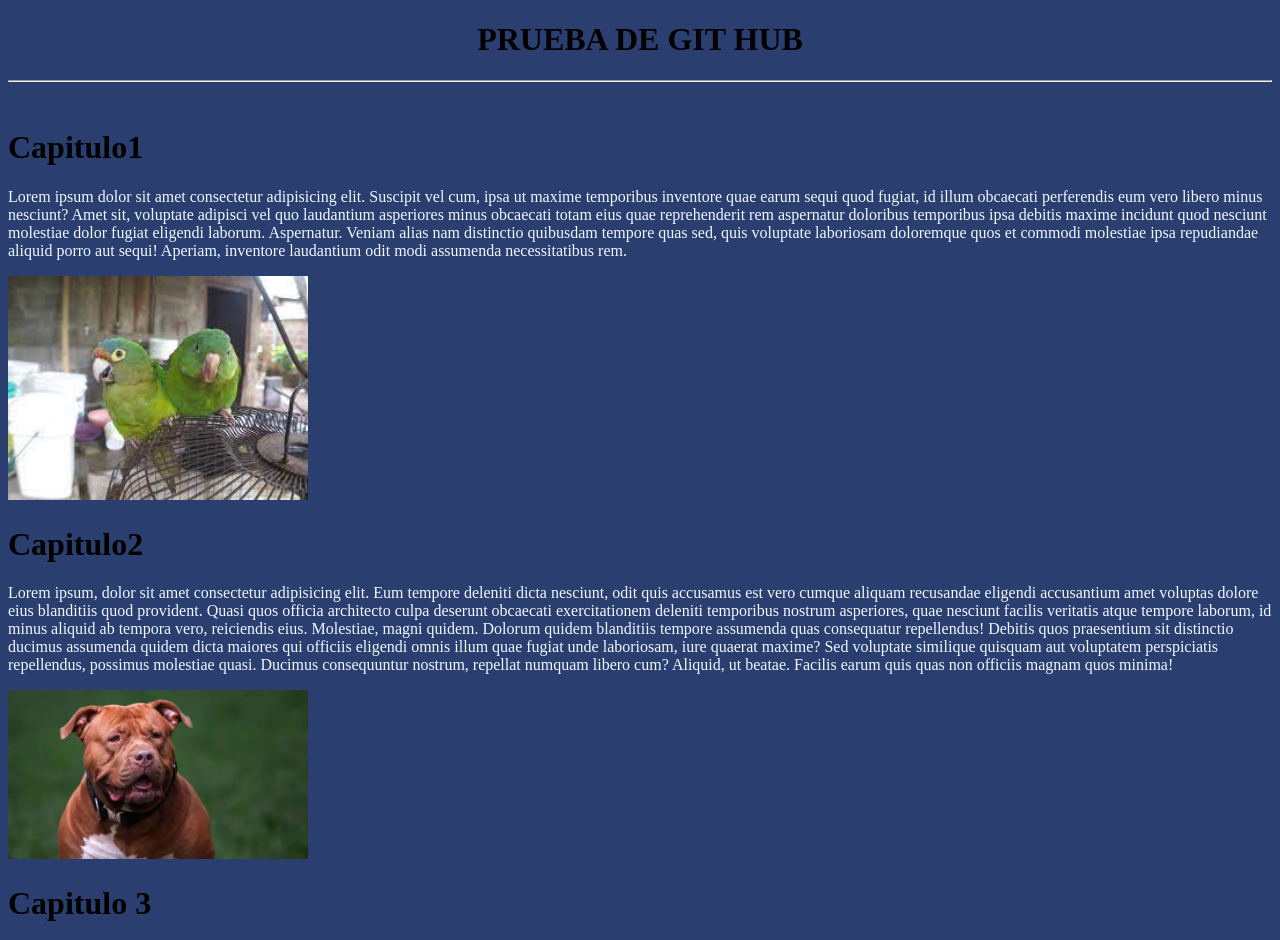
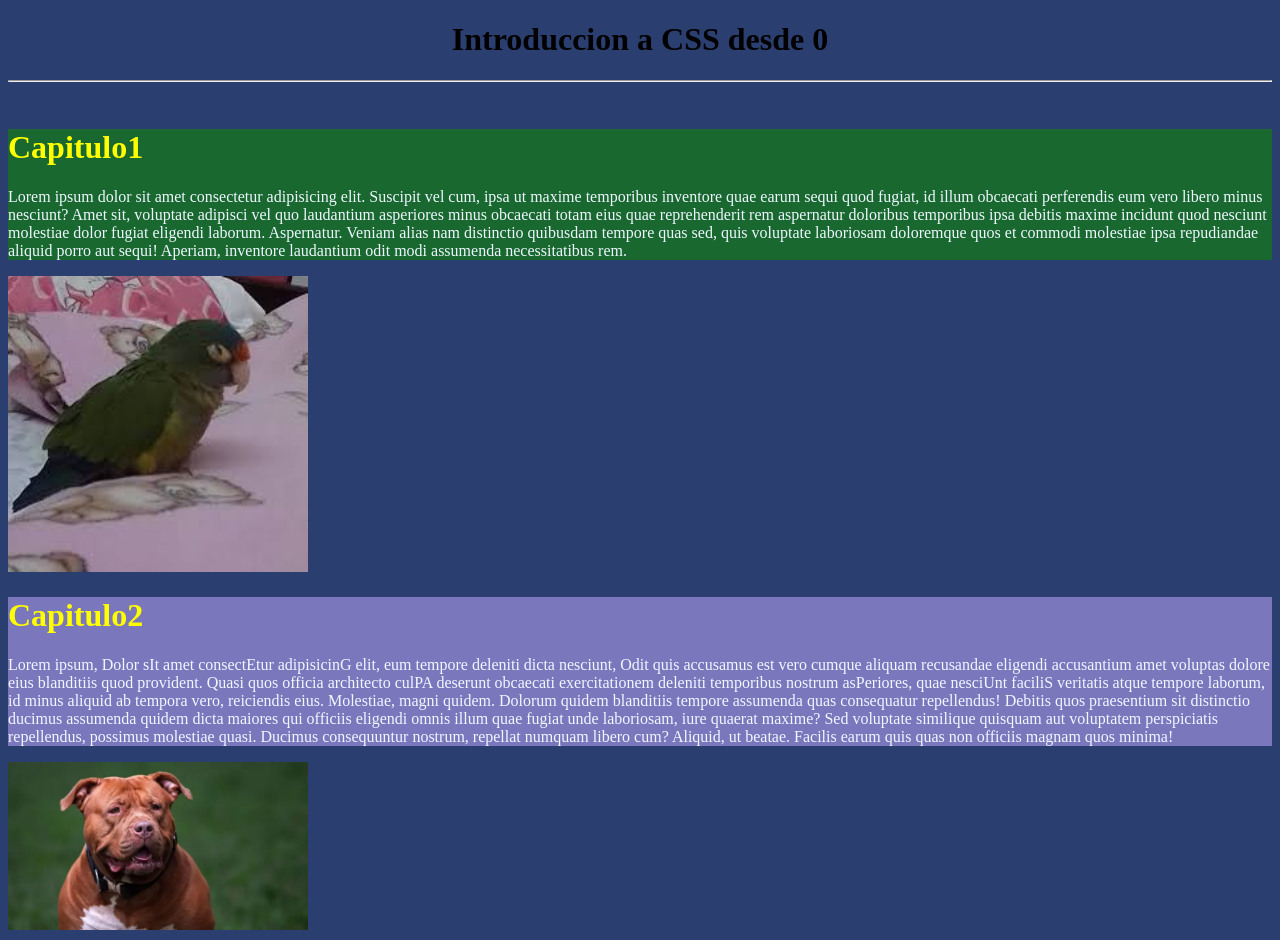
Before and after one commit to ARodriguezGK/Practica2, a plain HTML site: page paginas/index.html in a window 1280 px wide. Shown: the top 940 px of the page. Drawn offline with Linux system fonts and the light colour scheme.

Commit message:
Trabajo de clases

```diff
--- a/paginas/index.html
+++ b/paginas/index.html
@@ -8,34 +8,34 @@
 </head>
 <body style="background-color: #2A3E6F;">
     <div>
-        <h1 style="text-align: center;">PRUEBA DE GIT HUB</h1>
+        <h1 style="text-align: center;">Introduccion a CSS desde 0</h1>
         <hr>
     </div>
 <br>
-    <div>
-        <h1>Capitulo1</h1>
+    <div style="background-color: rgb(24, 104, 48);">
+        <h1 style="color: yellow;">Capitulo1</h1>
         <p style="color: aliceblue;">Lorem ipsum dolor sit amet consectetur adipisicing elit. Suscipit vel cum, ipsa ut maxime temporibus inventore quae earum sequi quod fugiat, id illum obcaecati perferendis eum vero libero minus nesciunt?
         Amet sit, voluptate adipisci vel quo laudantium asperiores minus obcaecati totam eius quae reprehenderit rem aspernatur doloribus temporibus ipsa debitis maxime incidunt quod nesciunt molestiae dolor fugiat eligendi laborum. Aspernatur.
         Veniam alias nam distinctio quibusdam tempore quas sed, quis voluptate laboriosam doloremque quos et commodi molestiae ipsa repudiandae aliquid porro aut sequi! Aperiam, inventore laudantium odit modi assumenda necessitatibus rem.</p>
 
     </div>
-    <img src="../img/chocoyos.jpg" width="300px" alt="lorito">
+    <img src="../img/zzz.jpg" width="300px" alt="lorito">
 <br>
-    <div>
-        <h1>Capitulo2</h1>
-        <p style="color: aliceblue;">Lorem ipsum, dolor sit amet consectetur adipisicing elit. Eum tempore deleniti dicta nesciunt, odit quis accusamus est vero cumque aliquam recusandae eligendi accusantium amet voluptas dolore eius blanditiis quod provident.
-        Quasi quos officia architecto culpa deserunt obcaecati exercitationem deleniti temporibus nostrum asperiores, quae nesciunt facilis veritatis atque tempore laborum, id minus aliquid ab tempora vero, reiciendis eius. Molestiae, magni quidem.
+    <div style="background-color: rgb(123, 119, 189);">
+        <h1 style="color: yellow;">Capitulo2</h1>
+        <p style="color: aliceblue;">Lorem ipsum, Dolor sIt amet consectEtur adipisicinG elit, eum tempore deleniti dicta nesciunt, Odit quis accusamus est vero cumque aliquam recusandae eligendi accusantium amet voluptas dolore eius blanditiis quod provident.
+        Quasi quos officia architecto culPA deserunt obcaecati exercitationem deleniti temporibus nostrum asPeriores, quae nesciUnt faciliS veritatis atque tempore laborum, id minus aliquid ab tempora vero, reiciendis eius. Molestiae, magni quidem.
         Dolorum quidem blanditiis tempore assumenda quas consequatur repellendus! Debitis quos praesentium sit distinctio ducimus assumenda quidem dicta maiores qui officiis eligendi omnis illum quae fugiat unde laboriosam, iure quaerat maxime?
         Sed voluptate similique quisquam aut voluptatem perspiciatis repellendus, possimus molestiae quasi. Ducimus consequuntur nostrum, repellat numquam libero cum? Aliquid, ut beatae. Facilis earum quis quas non officiis magnam quos minima!</p>
 
     </div>
     <img src="../img/b0502ad0-be36-11ef-a761-a90dfaf55a88.jpg.webp" width="300px" alt="chucho">
 <br>
-    <div>
-        <h1>Capitulo 3</h1>
+    <div style="background-color: rgb(41, 14, 71);">
+        <h1 style="color: yellow;">Capitulo 3</h1>
        <p style="color: aliceblue;"> Lorem, ipsum dolor sit amet consectetur adipisicing elit. Mollitia, consequuntur dicta. Iusto, similique omnis in deserunt sequi quia dignissimos quibusdam nesciunt aperiam quasi architecto atque dolor distinctio laborum suscipit esse!
         Velit exercitationem eveniet quis temporibus voluptates, labore quos autem provident sequi iste quia cum earum obcaecati molestiae commodi est repudiandae totam, expedita animi nemo illum voluptas! Vel ipsa quidem voluptatum!
-        Facere assumenda quia nostrum voluptate quae corrupti dolores ipsum reprehenderit, doloribus labore! Tempora deleniti officia sed alias cumque, molestias accusantium libero facere cupiditate maiores dicta voluptates et quaerat id architecto.</p>
+        Facere assumenda quia nostrum voluptate quae corrupti dolores ipsum reprehenderit, doloribus labore! Tempora deleniti officia sed alias cumque, molestias accusantium libero facere cupiditate maiores dicta voluptates et quaerat id architecto.diegopapus me arruino la clase 3 veses y aca estoy terminando por fin</p>
     </div>
     <img src="../img/images.jpg" width="300px" alt="bonito eso">
 </body>
```
